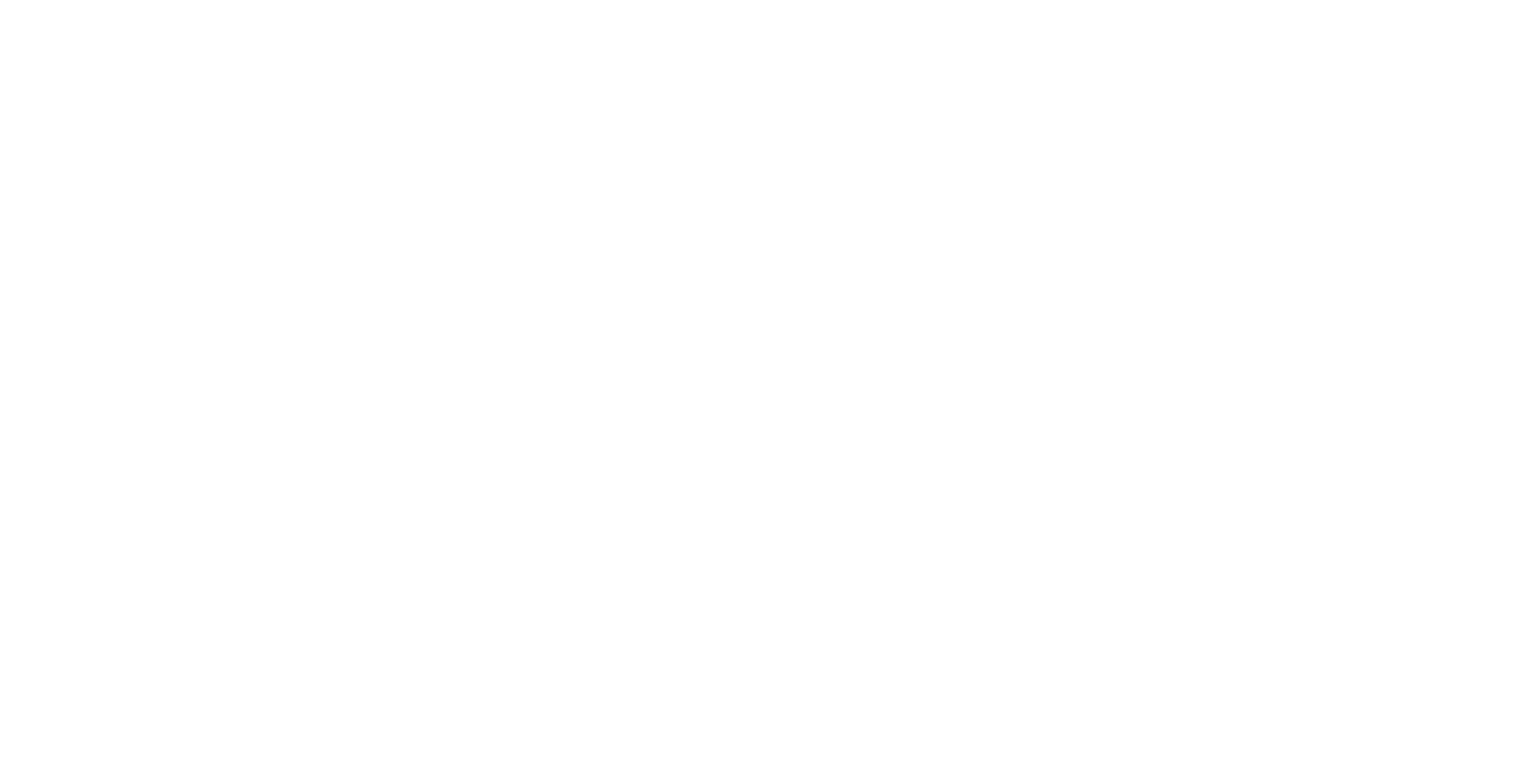
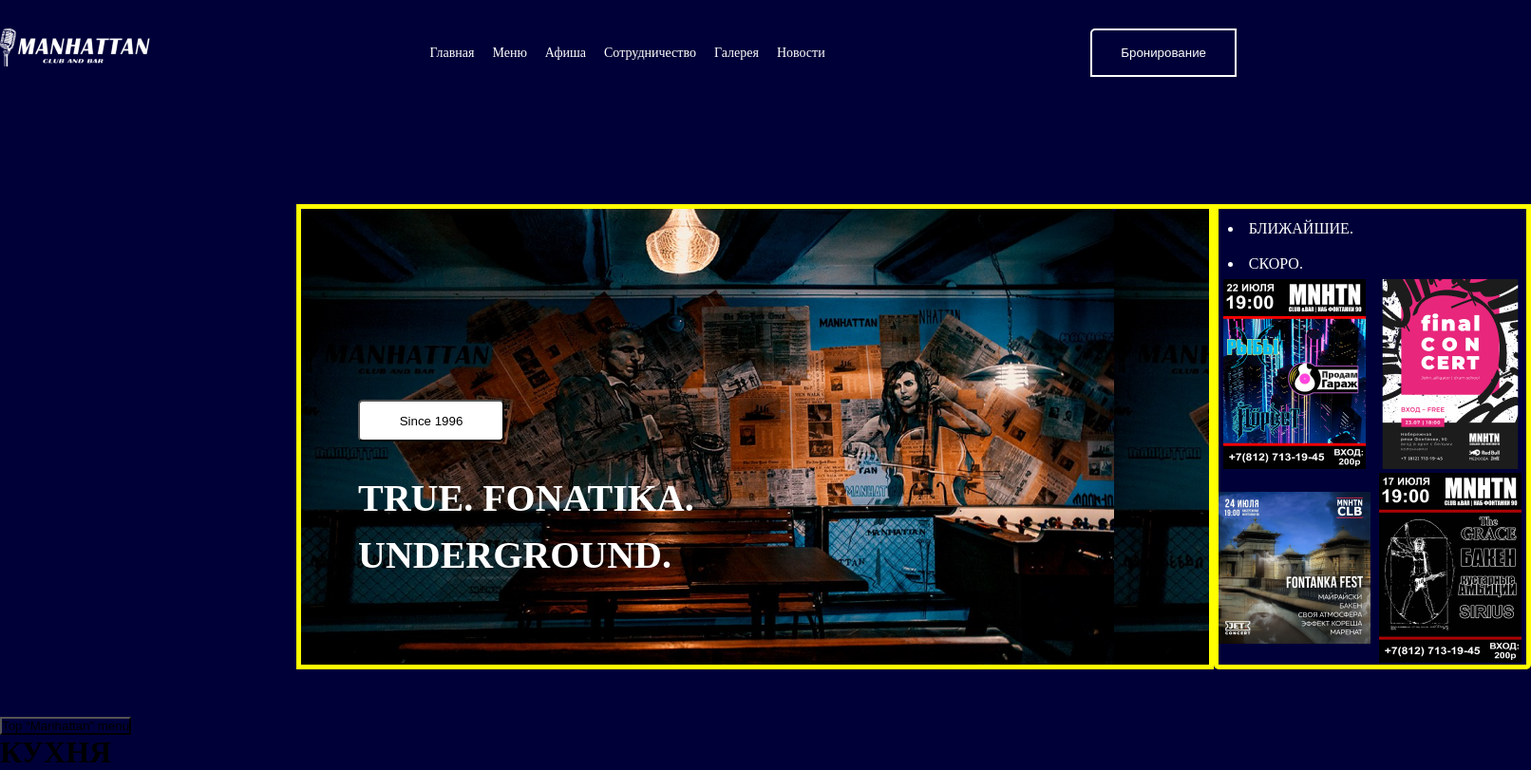
Before and after one commit to otabeck76/For-figma, a plain HTML site: page index.html in a window 1280 px wide. Shown: the whole page at 95% size, 1612 px wide, since content can reach past the window. Drawn offline with Linux system fonts and the light colour scheme.

Commit message:
Fitst commit

```diff
--- a/index.html
+++ b/index.html
@@ -0,0 +1,62 @@
+<!DOCTYPE html>
+<html lang="en">
+<head>
+    <meta charset="UTF-8">
+    <meta http-equiv="X-UA-Compatible" content="IE=edge">
+    <meta name="viewport" content="width=device-width, initial-scale=1.0">
+    <title>Document</title>
+    <link rel = 'stylesheet' href = 'otabek.css'>
+</head>
+<body>
+    <!-- Header of head -->
+    <header class = 'header'>
+        <img src = 'image 2 (1).png' alt = ''>
+        <ul>
+            <li>Главная</li>
+            <li>Меню</li>
+            <li>Афиша</li>
+            <li>Сотрудничество</li>
+            <li>Галерея</li>
+            <li>Новости</li>
+        </ul>
+        <button>Бронирование</button>
+    </header>
+<!-- end of header -->
+
+<!-- Slider is here -->
+<div class="body_slider">
+    <div class="body_slider_half">
+        <button class="btn_main">Since 1996</button>
+        <h1 class="slide_main">TRUE. FONATIKA. <br>UNDERGROUND.</h1>
+    </div>
+    <div class="body_slider_second">
+        <div>
+            <li class="body_secsl">БЛИЖАЙШИЕ.</li>
+            <li class="body_2secsl">СКОРО.</li>
+        </div>
+        <img src="Rectangle 32.png" alt="">
+        <img src="Rectangle 33.png" alt="">
+        <img src="Rectangle 34.png" alt="">
+        <img src="Rectangle 35.png" alt="">
+    </div>
+
+</div>
+</body>
+</html>
+<div class ="body_slider2">
+    <button>Top “Manhattan” menu</button>
+    <h1> КУХНЯ</h1>
+    <div class="Amet_donec1">
+
+    </div>
+    <div class="Amet_donec_2">
+
+    </div>
+    <div class="Amet_donec3">
+
+    </div>
+    <div class="Amet_donec4">
+
+    </div>
+
+ </div>
--- a/otabek.css
+++ b/otabek.css
@@ -1,15 +1,110 @@
-table {
-    width: 70%;
-    border-collapse: collapse;
-    margin: 20px auto;
-    font-family: Arial, sans-serif;
+*{
+    padding: 0;
+    margin: 0;
+    background: rgb(0, 0, 57) ;
 }
-th, td {
-    border: 1px solid black;
-    padding: 10px;
-    text-align: center;
+.header{
+    width: 1302px;
+    height: 51px;
+    padding-top: 30px;
+    display: flex;
+    justify-content: space-between;
 }
-th {
-    background-color: #17a2b8;
+.header img{
+    width: 157.89px;
+    height: 40px;
+    top: 6px;
+    gap: 0px;
+    opacity: 0px;
+}
+.header ul li{
+    text-decoration: none;
+    padding-left: 15px;
+    padding-top: 15px;
+    display: inline-block;
+    font-family: Stolzl;
+    font-size: 14px;
+    font-weight: 400;
+    line-height: 21px;
+    text-align: left;
+    color: white ;
+}
+.header button{
+    width: Fixed (188px)px;
+    height: Fixed (51px)px;
+    left: 1117px;
+    padding: 15px 30px 15px 30px;
+    border-radius: 5px 0px 0px 0px;
+    border: 2px solid white;
     color: white;
 }
+/* slider from here */
+.body_slider{
+    display: flex;
+    width: 1300px;
+    height: 540px;
+    top: 136px;
+    left: 312px;
+    padding-left: 312px;
+    padding-top: 134px;
+}
+.body_slider .body_slider_half{
+    width: 1300px;
+    height: 480px;
+    background: url("Rectangle\ 30.png");
+    border: 5px solid yellow;
+
+}
+.body_slider_half .btn_main{
+    display: relative;
+    width: 154px;
+    height: 44px;
+    border-radius: 5px;
+    background-color: #fff;
+    margin-top: 201px ;
+    margin-left: 60px ;
+    background-color: none;
+}
+.body_slider .slide_main{
+    margin-left: 60px;
+    color: #fff;
+    background: none !important;
+    margin-top: 30px;
+    font-weight: 400px;
+    font-size: 40px;
+    line-height: 60px;
+}
+.body_slider .body_slider_second{
+    width: 441px;
+    height: 480px;
+    top: 174px;
+    left: 1192px;
+    gap: 0px;
+    border-radius: 0px 0px 5px 5px;
+    opacity: 0.1px;
+    border: 5px solid yellow;
+
+}
+.body_slider_second .body_secsl{
+    width: Fixed (208px)px;
+    height: Hug (40px)px;
+    top: 134px;
+    left: 1192px;
+    padding: 12px 10px 7px 10px;
+    gap: 10px;
+    border-radius: 5px 5px 0px 0px;
+    opacity: 0px;
+    color: #fff;
+}
+.body_slider_second .body_2secsl{
+    width: Fixed (208px)px;
+    height: Hug (40px)px;
+    top: 134px;
+    left: 1400px;
+    padding: 12px 10px 7px 10px;
+    gap: 10px;
+    border-radius: 5px 5px 0px 0px;
+    opacity: 0px;
+    color: #fff;
+
+}
```
Also changed, not shown: Rectangle 30.png (added), Rectangle 32.png (added), Rectangle 33.png (added), Rectangle 34.png (added), Rectangle 35.png (added), Rectangle 36.png (added), image 2 (1).png (added), 1 other file.
